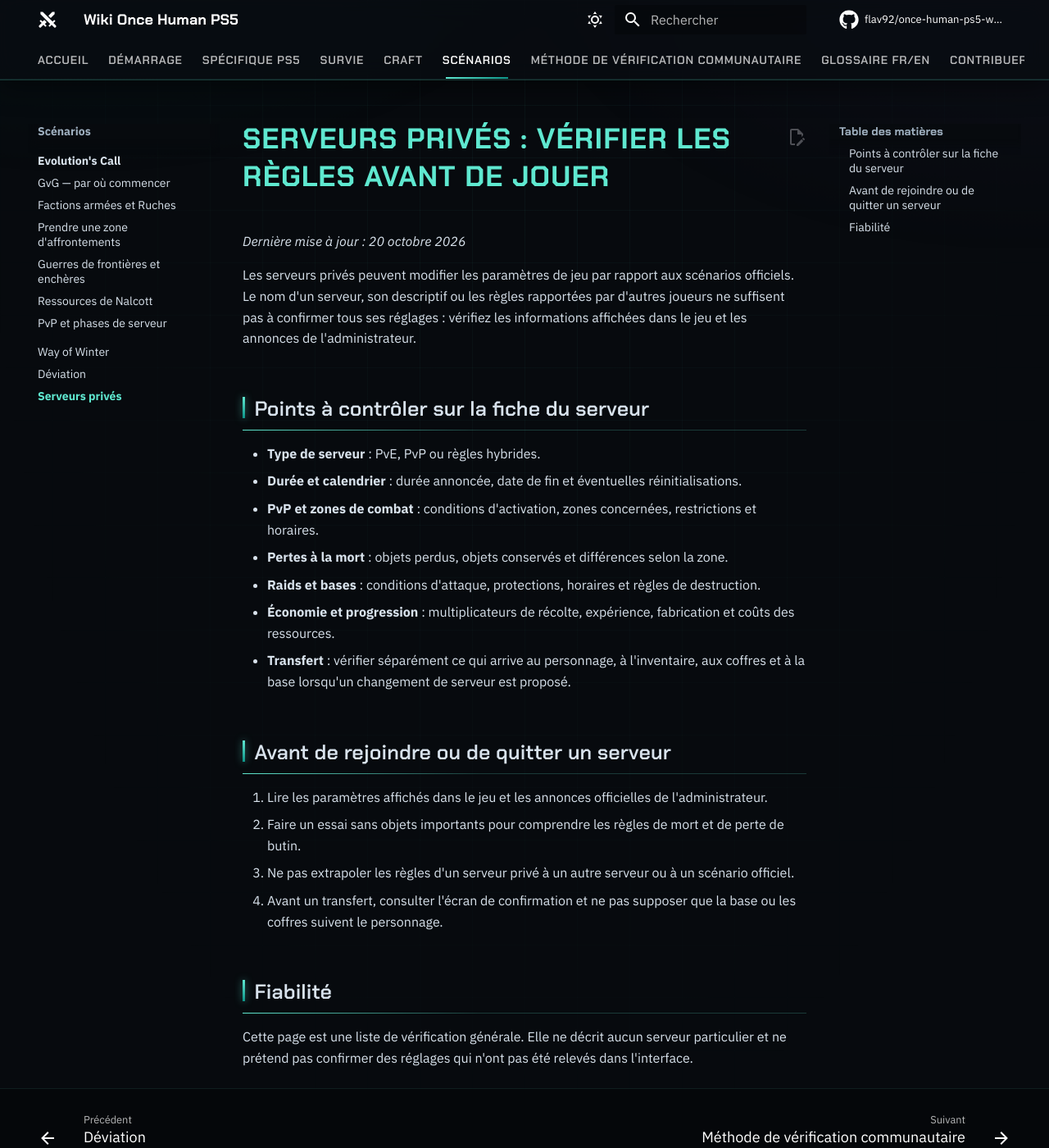
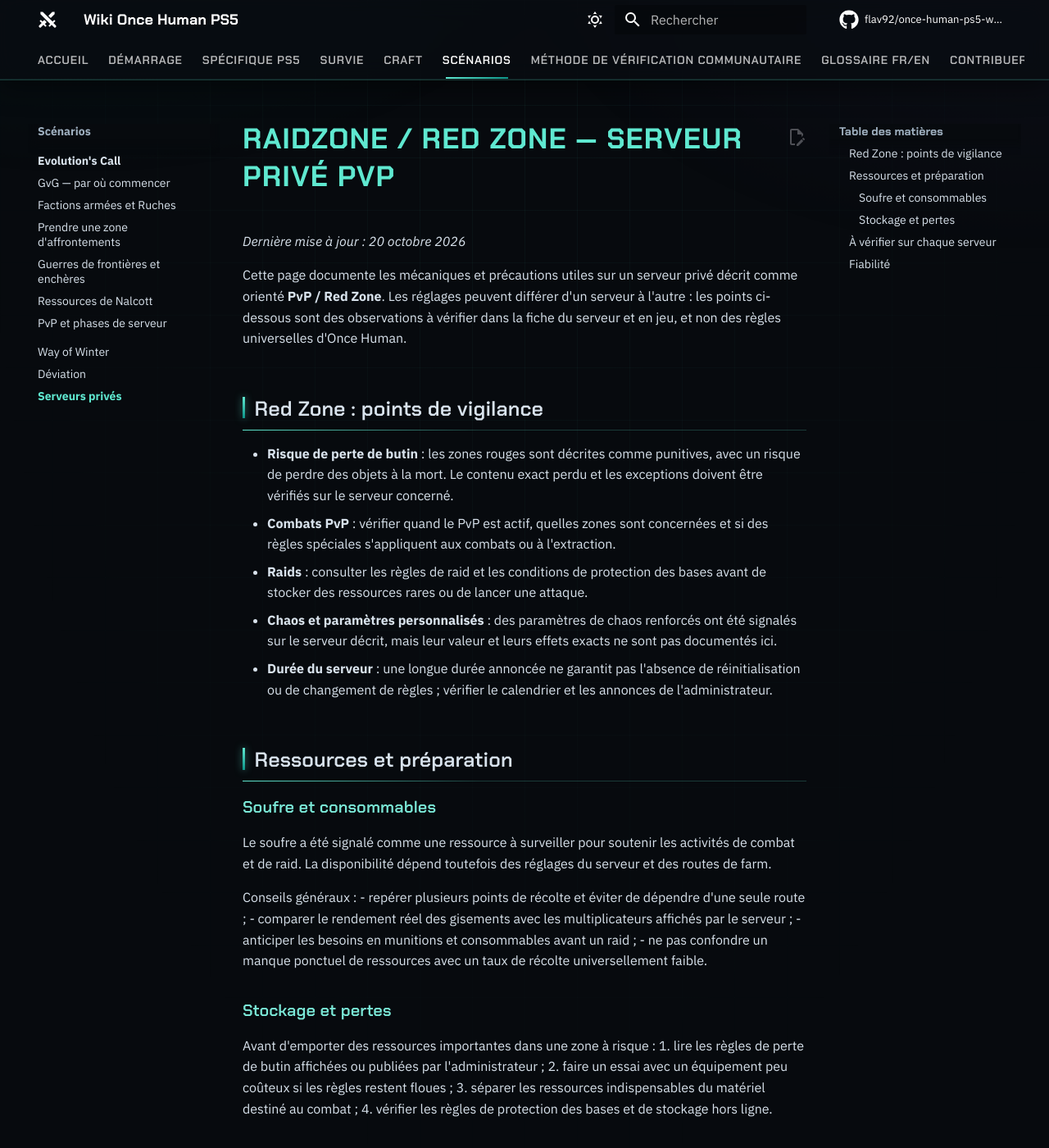
Before and after one commit to flav92/once-human-ps5-wiki, an MkDocs documentation site: the page built from docs/scenarios/raidzone.md, in a window 1280 px wide and 1400 px high. Shown: the whole window at 82% size. Built offline with MkDocs 1.6.1 and Material for MkDocs 9.7.7, drawn with Linux system fonts in a browser that asks for light colours; comment, search, counter and statistics services are not loaded; some of the changed text lies outside the part shown.

Commit message:
Préserve les informations utiles Red Zone sans détails personnels

```diff
--- a/docs/scenarios/raidzone.md
+++ b/docs/scenarios/raidzone.md
@@ -1,26 +1,47 @@
-# Serveurs privés : vérifier les règles avant de jouer
+# RaidZone / Red Zone — serveur privé PvP
 
 *Dernière mise à jour : 20 octobre 2026*
 
-Les serveurs privés peuvent modifier les paramètres de jeu par rapport aux scénarios officiels. Le nom d'un serveur, son descriptif ou les règles rapportées par d'autres joueurs ne suffisent pas à confirmer tous ses réglages : vérifiez les informations affichées dans le jeu et les annonces de l'administrateur.
+Cette page documente les mécaniques et précautions utiles sur un serveur privé décrit comme orienté **PvP / Red Zone**. Les réglages peuvent différer d'un serveur à l'autre : les points ci-dessous sont des observations à vérifier dans la fiche du serveur et en jeu, et non des règles universelles d'Once Human.
 
-## Points à contrôler sur la fiche du serveur
+## Red Zone : points de vigilance
 
-- **Type de serveur** : PvE, PvP ou règles hybrides.
-- **Durée et calendrier** : durée annoncée, date de fin et éventuelles réinitialisations.
-- **PvP et zones de combat** : conditions d'activation, zones concernées, restrictions et horaires.
-- **Pertes à la mort** : objets perdus, objets conservés et différences selon la zone.
-- **Raids et bases** : conditions d'attaque, protections, horaires et règles de destruction.
-- **Économie et progression** : multiplicateurs de récolte, expérience, fabrication et coûts des ressources.
-- **Transfert** : vérifier séparément ce qui arrive au personnage, à l'inventaire, aux coffres et à la base lorsqu'un changement de serveur est proposé.
+- **Risque de perte de butin** : les zones rouges sont décrites comme punitives, avec un risque de perdre des objets à la mort. Le contenu exact perdu et les exceptions doivent être vérifiés sur le serveur concerné.
+- **Combats PvP** : vérifier quand le PvP est actif, quelles zones sont concernées et si des règles spéciales s'appliquent aux combats ou à l'extraction.
+- **Raids** : consulter les règles de raid et les conditions de protection des bases avant de stocker des ressources rares ou de lancer une attaque.
+- **Chaos et paramètres personnalisés** : des paramètres de chaos renforcés ont été signalés sur le serveur décrit, mais leur valeur et leurs effets exacts ne sont pas documentés ici.
+- **Durée du serveur** : une longue durée annoncée ne garantit pas l'absence de réinitialisation ou de changement de règles ; vérifier le calendrier et les annonces de l'administrateur.
 
-## Avant de rejoindre ou de quitter un serveur
+## Ressources et préparation
 
-1. Lire les paramètres affichés dans le jeu et les annonces officielles de l'administrateur.
-2. Faire un essai sans objets importants pour comprendre les règles de mort et de perte de butin.
-3. Ne pas extrapoler les règles d'un serveur privé à un autre serveur ou à un scénario officiel.
-4. Avant un transfert, consulter l'écran de confirmation et ne pas supposer que la base ou les coffres suivent le personnage.
+### Soufre et consommables
+
+Le soufre a été signalé comme une ressource à surveiller pour soutenir les activités de combat et de raid. La disponibilité dépend toutefois des réglages du serveur et des routes de farm.
+
+Conseils généraux :
+- repérer plusieurs points de récolte et éviter de dépendre d'une seule route ;
+- comparer le rendement réel des gisements avec les multiplicateurs affichés par le serveur ;
+- anticiper les besoins en munitions et consommables avant un raid ;
+- ne pas confondre un manque ponctuel de ressources avec un taux de récolte universellement faible.
+
+### Stockage et pertes
+
+Avant d'emporter des ressources importantes dans une zone à risque :
+1. lire les règles de perte de butin affichées ou publiées par l'administrateur ;
+2. faire un essai avec un équipement peu coûteux si les règles restent floues ;
+3. séparer les ressources indispensables du matériel destiné au combat ;
+4. vérifier les règles de protection des bases et de stockage hors ligne.
+
+## À vérifier sur chaque serveur
+
+- Nom exact et région du serveur.
+- Activation du PvP et limites des zones rouges.
+- Objets perdus à la mort, exceptions et éventuelles pénalités.
+- Conditions, horaires et restrictions des raids.
+- Multiplicateurs de récolte et de fabrication, notamment pour le soufre et les munitions.
+- Réglages de chaos et durée réelle du scénario.
+- Règles de transfert vers un autre serveur ou un scénario officiel.
 
 ## Fiabilité
 
-Cette page est une liste de vérification générale. Elle ne décrit aucun serveur particulier et ne prétend pas confirmer des réglages qui n'ont pas été relevés dans l'interface.
+Les éléments relatifs au risque de perte en zone rouge, aux raids, aux paramètres de chaos et au besoin de soufre sont des observations rapportées pour un serveur privé précis. Ils doivent être confirmés par l'interface du serveur ou une capture récente avant d'être présentés comme des caractéristiques exactes. Ne pas généraliser ces réglages à tous les serveurs privés ni aux scénarios officiels.
```
